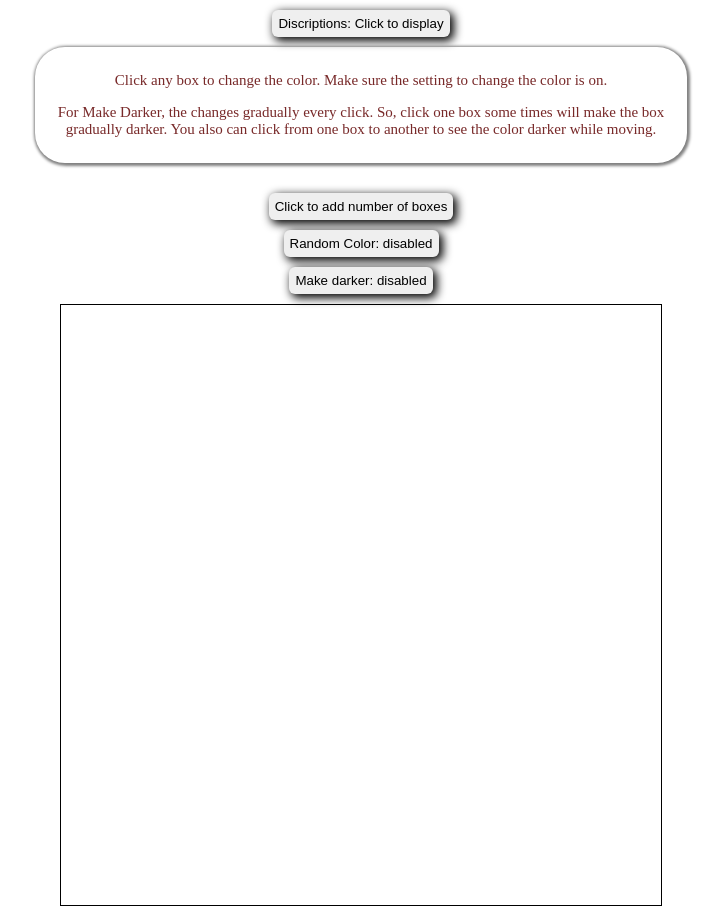
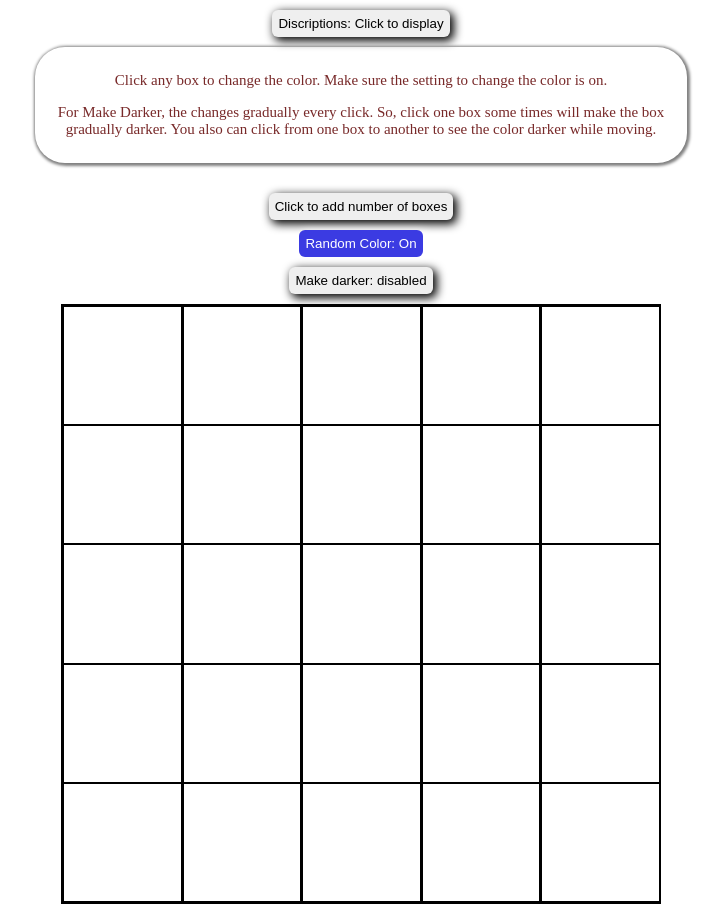
Before and after one commit to W-UD/the-odin-project-tasks, a plain HTML site: page projects/etch-a-sketch/etch-a-sketch.html in a window 1280 px wide. Both pictures are taken after a click on the button "Random Color: disabled". Shown: the whole page, without its empty margins (279-1002 px from the left). Drawn offline with Linux system fonts and the light colour scheme.

Commit message:
Adjust Random Color function

```diff
--- a/projects/etch-a-sketch/etch-a-sketch.css
+++ b/projects/etch-a-sketch/etch-a-sketch.css
@@ -3,7 +3,29 @@
   height: 600px;
   border: 1px solid black;
   margin: 0 auto;
+  display: flex;
+  box-sizing: border-box;
 }
+
+.grid-container-child {
+  border: 1px solid black;
+  max-width: 300px;
+  flex: 1;
+  display: flex;
+  flex-direction: column;
+}
+
+.grand-child {
+  border: 1px solid black;
+  width: 100%;
+  flex: 1;
+}
+/*
+#to-randomize-color {
+  background-color: rgb(59, 59, 226);
+  color: white;
+}
+*/
 
 #descriptions {
   border: none;
--- a/projects/etch-a-sketch/etch-a-sketch.js
+++ b/projects/etch-a-sketch/etch-a-sketch.js
@@ -1,28 +1,89 @@
 const addBoxes = document.querySelector('#add-boxes');
 const gridContainer  = document.querySelector('#grid-container');
 
+const randomColorButtoon = document.querySelector('#to-randomize-color');
+
+let randomColorInfo = 'off';
 let numberOfBoxes = 5;
 
-//
+//Add Number of Boxes
 addBoxes.addEventListener('click', () => {
   const input = parseInt(prompt('Enter a number'));
   numberOfBoxes = input;
+  const grandChild =  document.querySelectorAll('.grid-container-child > div');
+  activateRandomColor(grandChild);
 
+  while(gridContainer.firstChild) {
+    gridContainer.firstChild.remove();
+  }
   get_gridContainerChild();
 });
 
- //make boxes in a grid
- for (let box = 0; box <= numberOfBoxes; box++) {
-  const createChild = document.createElement('div');
-  gridContainer.appendChild(createChild);
-}
 
 function get_gridContainerChild() {
+   //make boxes in a grid
+  for (let box = 0; box < numberOfBoxes; box++) {
+    const createChild = document.createElement('div');
+    gridContainer.appendChild(createChild);
+  }
+
   const gridContainerChild = document.querySelectorAll('#grid-container > div');
   console.log(numberOfBoxes);
 
   gridContainerChild.forEach((child) => {
     child.classList.add('grid-container-child');
   });
+
+  //make box in great container child
+  for (let box = 0; box < numberOfBoxes; box++) {
+    console.log(gridContainerChild);
+    gridContainerChild.forEach((child) => {
+      const createChild = document.createElement('div');
+      child.appendChild(createChild);
+    });
+  }
+
+  //GrandChild
+  const grandChild = document.querySelectorAll('.grid-container-child > div');
+  grandChild.forEach((grandChild) => {
+    grandChild.classList.add('grand-child');
+  })
+  console.log(gridContainerChild);
+
+  //random color
+  activateRandomColor(grandChild);
+
 }
+
 get_gridContainerChild();
+
+////////////////////////////////////////////////
+//Random Color
+//Activate Random Color
+function activateRandomColor(grandChild) {
+  randomColorButtoon.addEventListener('click', () => {
+
+    if (randomColorInfo === 'off') {
+      randomColorButtoon.textContent = 'Random Color: On';
+      randomColorButtoon.style.cssText = 'color: white; background: rgb(59, 59, 226);';
+      randomColorInfo = 'on';
+
+      grandChild.forEach((gcChild) => {
+        gcChild.addEventListener('click', GrandChildRM);
+      });
+    }
+    else if (randomColorInfo === 'on') {
+      randomColorButtoon.textContent = 'Random Color: disabled';
+      randomColorButtoon.style.cssText = 'color: black; background: white;';
+      randomColorInfo = 'off';
+      grandChild.forEach((gcChild) => {
+        gcChild.removeEventListener('click', GrandChildRM);
+      });
+    }
+  });
+}
+
+//GrandChild EventListenr Function
+function GrandChildRM(e) {
+  e.target.style.backgroundColor = 'blue';
+}
```
